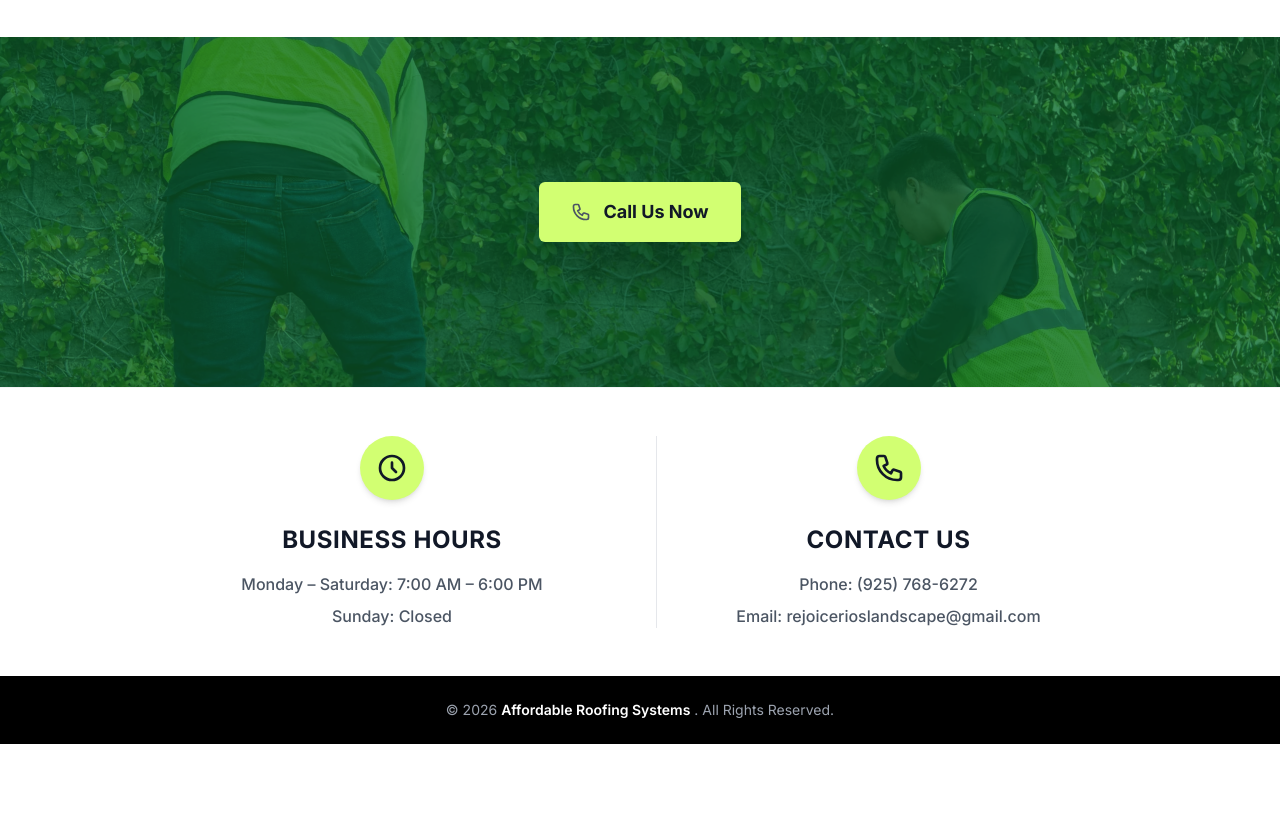
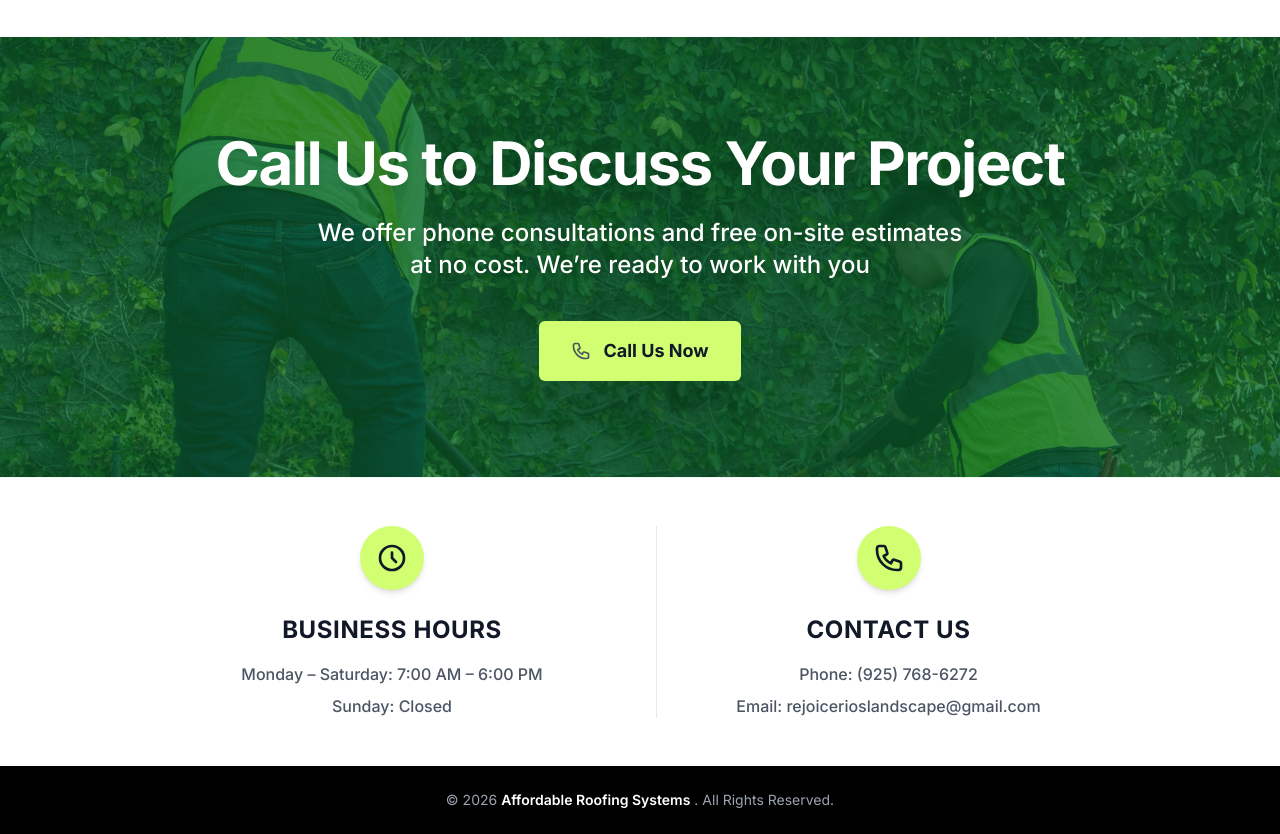
Before and after one commit to Themanzato/Roofing-Gutter, a React (Vite) app: page /services in a window 1280 px wide. Shown: the part 3060-3894 px from the top of the page. Before the commit the page ends 3804 px from the top, so only its background shows below. Built offline with nearby package versions, Linux system fonts and the light colour scheme.

Commit message:
feat: Enhance CTA section with animated headings and descriptions; update Services section to use Link component for navigation

```diff
--- a/src/components/CTA.jsx
+++ b/src/components/CTA.jsx
@@ -17,6 +17,26 @@ const CTA = () => {
             <div className="absolute inset-0 z-0 bg-green-600/40"></div>
 
             <div className="max-w-5xl mx-auto px-4 sm:px-6 lg:px-8 relative z-10 text-center">
+                <motion.h2
+                    initial={{ opacity: 0, y: -20 }}
+                    whileInView={{ opacity: 1, y: 0 }}
+                    viewport={{ once: true }}
+                    className="text-4xl md:text-5xl lg:text-6xl font-black text-white mb-6 drop-shadow-xl tracking-tight"
+                >
+                    Call Us to Discuss Your Project
+                </motion.h2>
+
+                <motion.p
+                    initial={{ opacity: 0, y: 20 }}
+                    whileInView={{ opacity: 1, y: 0 }}
+                    viewport={{ once: true }}
+                    transition={{ delay: 0.1 }}
+                    className="text-xl md:text-2xl text-white mb-10 font-medium drop-shadow-md leading-relaxed"
+                >
+                    We offer phone consultations and free on-site estimates<br className="hidden md:block" />
+                    at no cost. We’re ready to work with you
+                </motion.p>
+
                 <motion.div
                     initial={{ opacity: 0, y: 20 }}
                     whileInView={{ opacity: 1, y: 0 }}
--- a/src/components/Services.jsx
+++ b/src/components/Services.jsx
@@ -1,4 +1,5 @@
 import { motion } from 'framer-motion';
+import { Link } from 'react-router-dom';
 
 const services = [
     {
@@ -147,17 +148,21 @@ const Services = () => {
 
                 {/* Read More Button */}
                 <div className="text-center">
-                    <motion.a
-                        href="/services"
+                    <motion.div
                         initial={{ opacity: 0, y: 10 }}
                         whileInView={{ opacity: 1, y: 0 }}
                         viewport={{ once: true }}
                         whileHover={{ scale: 1.05 }}
                         whileTap={{ scale: 0.95 }}
-                        className="inline-block bg-primary hover:bg-primary-dark text-gray-900 px-8 py-4 rounded-full font-bold text-lg shadow-md border border-primary-dark/20 transition-all"
+                        className="inline-block"
                     >
-                        Read more
-                    </motion.a>
+                        <Link
+                            to="/services"
+                            className="inline-block bg-primary hover:bg-primary-dark text-gray-900 px-8 py-4 rounded-full font-bold text-lg shadow-md border border-primary-dark/20 transition-all"
+                        >
+                            Read more
+                        </Link>
+                    </motion.div>
                 </div>
             </div>
         </section>
```
